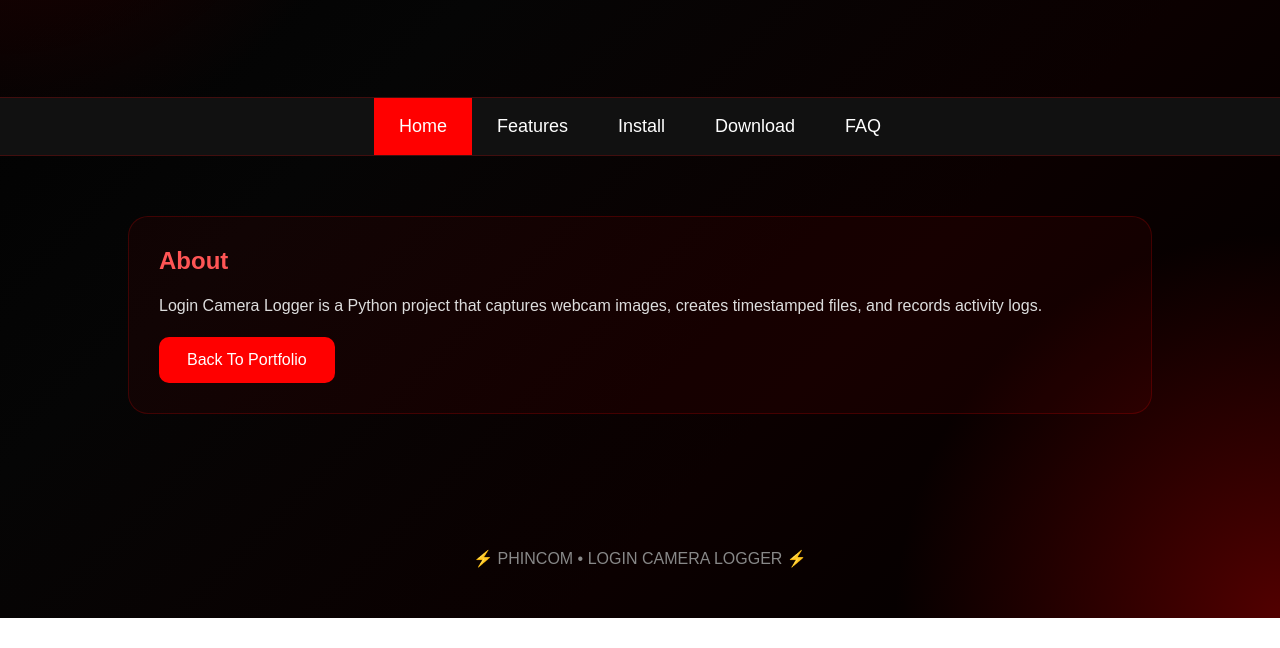
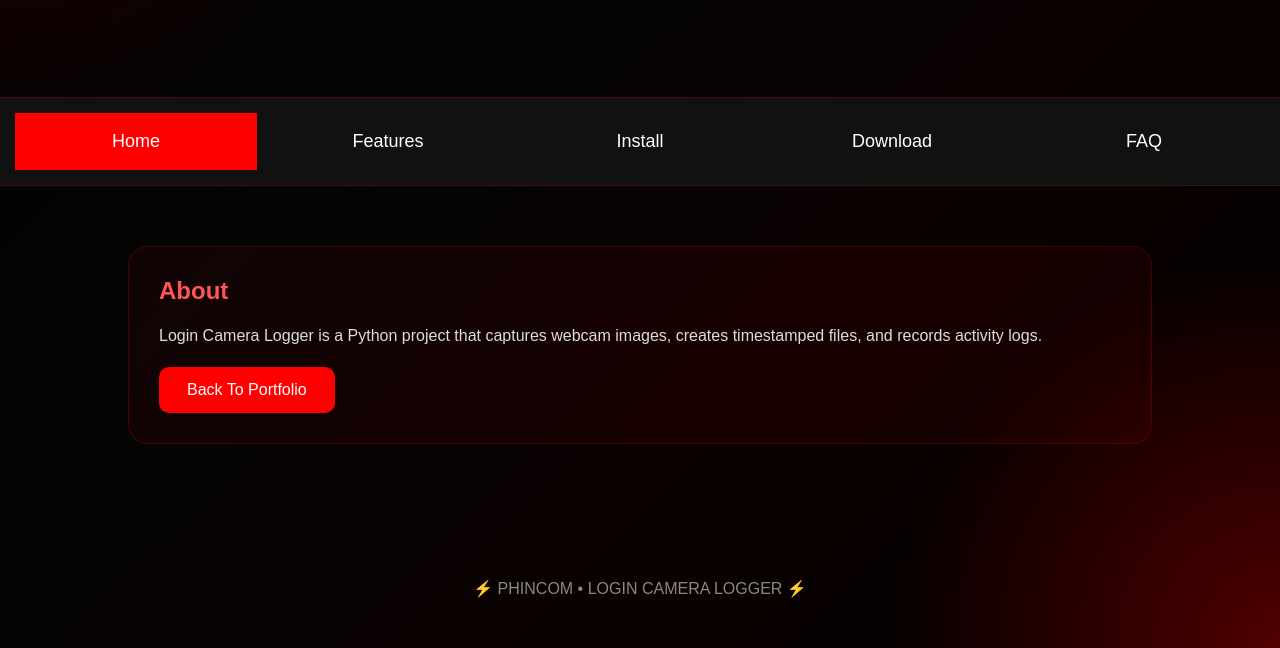
Before and after one commit to Phincom/ali-bin-gulshad-ahammed, a plain HTML site: page loginlogger.html in a window 1280 px wide. Shown: the part 234-882 px from the top of the page. Before the commit the page ends 852 px from the top, so only its background shows below. Drawn offline with Linux system fonts and the light colour scheme.

Commit message:
Update loginlogger.html

```diff
--- a/loginlogger.html
+++ b/loginlogger.html
@@ -89,7 +89,34 @@ margin-bottom:25px;
 color:#ff5555;
 margin-bottom:15px;
 }
+.tab{
+    display:flex;
+    flex-wrap:wrap;
+    justify-content:center;
+    align-items:center;
+    gap:10px;
 
+    background:#111;
+
+    border-top:1px solid rgba(255,0,0,.2);
+    border-bottom:1px solid rgba(255,0,0,.2);
+
+    padding:10px;
+}
+  .tab{
+
+    display:grid;
+
+    grid-template-columns:
+    repeat(auto-fit,minmax(140px,1fr));
+
+    gap:10px;
+
+    padding:15px;
+
+    background:#111;
+
+}
 .card p{
 line-height:2;
 color:#ddd;
```
